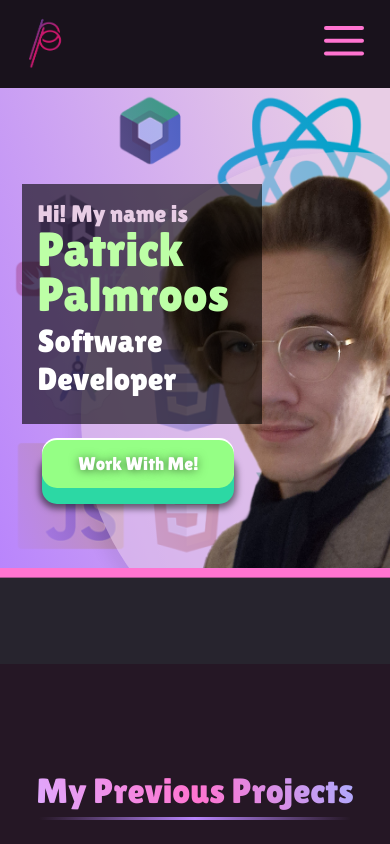
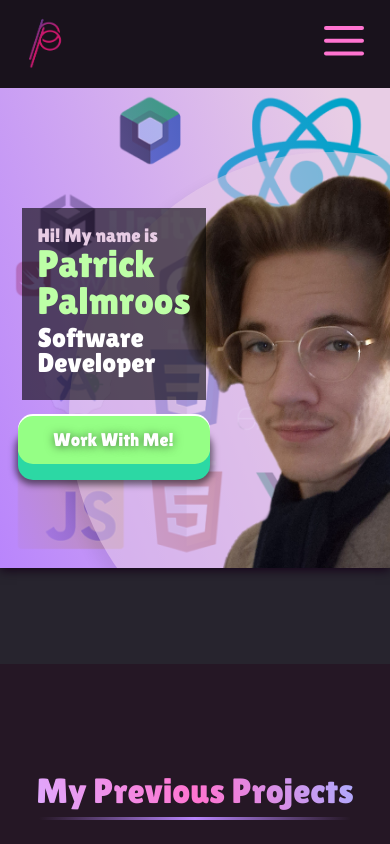
Before and after one commit to Patrick-Palmroos/Portfolio, a React (Vite) app: page / in a window 390 px wide. Shown: the top 844 px of the page. Built offline with nearby package versions, Linux system fonts and the light colour scheme.

Commit message:
Change: mobile header styling.

```diff
--- a/src/components/Header/Header.tsx
+++ b/src/components/Header/Header.tsx
@@ -45,7 +45,7 @@ export default function Header() {
                   borderRadius: isMobile ? "10px" : "0rem",
                   boxShadow: isMobile
                     ? "1rem -0.6rem 0px 0px #FF74D0"
-                    : "0rem 0.6rem 0px 0px #FF74D0",
+                    : "0rem 0.1rem 10px 0px rgba(20,0,23,1)",
                   marginTop: isMobile ? "0rem" : "-2.5rem",
                   width: isMobile ? "90%" : "100%",
                   height: "30rem",
@@ -74,9 +74,9 @@ export default function Header() {
                     }
                   : {
                       ...titleBox,
-                      left: "-1rem",
-                      width: "12rem",
-                      height: "13rem",
+                      left: "-2rem",
+                      width: "8.5rem",
+                      height: "10rem",
                     }
               }
             >
@@ -99,7 +99,7 @@ export default function Header() {
                           color: "primary.main",
                         }
                       : {
-                          fontSize: "1.5rem",
+                          fontSize: "1.2rem",
                           color: "primary.main",
                         }
                   }
@@ -123,8 +123,8 @@ export default function Header() {
                           color: "primary.contrastText",
                         }
                       : {
-                          fontSize: "3rem",
-                          lineHeight: "2.8rem",
+                          fontSize: "2.4rem",
+                          lineHeight: "2.3rem",
                           color: "primary.contrastText",
                         }
                   }
@@ -144,7 +144,8 @@ export default function Header() {
                         }
                       : {
                           paddingTop: "0.3rem",
-                          fontSize: "2rem",
+                          fontSize: "1.7rem",
+                          lineHeight: "1.6rem",
                           width: "13rem",
                         }
                   }
@@ -153,12 +154,13 @@ export default function Header() {
                 </Typography>
               </Box>
             </Stack>
+            {/*Contact button*/}
             <Box
               sx={{
                 position: "relative",
                 zIndex: 5,
                 top: "2rem",
-                left: isMobile ? "-3rem" : "-1.2rem",
+                left: isMobile ? "-3rem" : "-2rem",
               }}
             >
               <ContactButton
@@ -210,7 +212,7 @@ export default function Header() {
                         ...pfpStyle,
                         width: "28rem",
                         top: "-2rem",
-                        right: "4.4rem",
+                        right: "2.4rem",
                       }
                 }
               />
```
